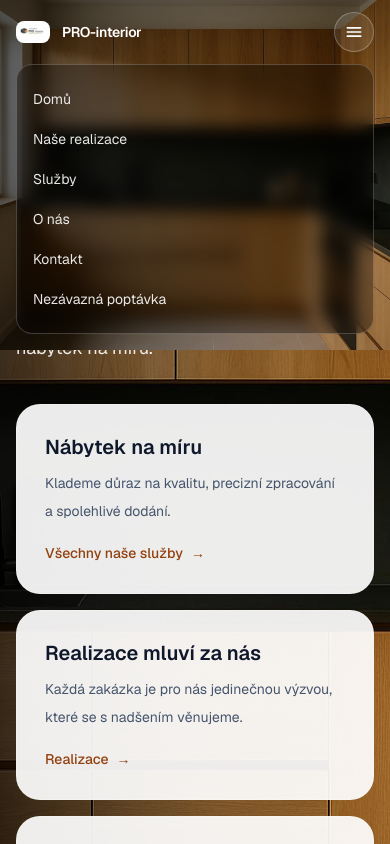
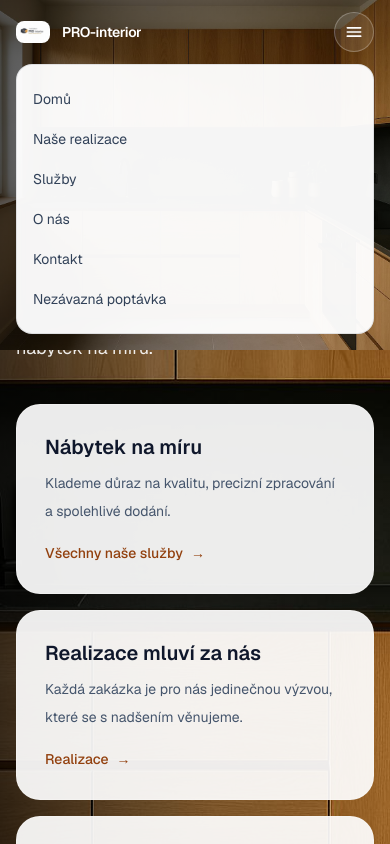
Before and after one commit to Vokurcak68/pro-interior, a Next.js app: page / in a window 390 px wide. Both pictures are taken after a click on the button "Otevřít menu". Shown: the top 844 px of the page. Built offline with nearby package versions, Linux system fonts and the light colour scheme.

Commit message:
fix(header): make homepage mobile dropdown light like other pages

```diff
--- a/src/components/SiteHeader.tsx
+++ b/src/components/SiteHeader.tsx
@@ -145,18 +145,17 @@ export function SiteHeader({ variant = "sticky" }: { variant?: "sticky" | "overl
           <div className="md:hidden pb-4">
             <div
               className={
-                isOverlay
-                  ? "rounded-2xl p-4 border border-white/20 bg-black/30 backdrop-blur"
-                  : "rounded-2xl p-4 border"
+                // Na homepage chceme dropdown světlý jako na ostatních stránkách.
+                "rounded-2xl p-4 border"
               }
-              style={isOverlay ? undefined : { borderColor: "var(--line)", background: "rgba(255,255,255,.96)" }}
+              style={{ borderColor: "var(--line)", background: "rgba(255,255,255,.96)" }}
             >
-              <div className={`grid gap-1 text-sm ${navClass}`}>
+              <div className="grid gap-1 text-sm text-slate-700">
                 {nav.map((i) => (
                   <Link
                     key={i.href}
                     href={i.href}
-                    className={`${navHover} transition-colors py-2`}
+                    className="hover:text-slate-950 transition-colors py-2"
                     onClick={() => setOpen(false)}
                   >
                     {i.label}
@@ -164,7 +163,7 @@ export function SiteHeader({ variant = "sticky" }: { variant?: "sticky" | "overl
                 ))}
                 <Link
                   href="/kontakt"
-                  className={`${navHover} transition-colors py-2 sm:hidden`}
+                  className="hover:text-slate-950 transition-colors py-2 sm:hidden"
                   onClick={() => setOpen(false)}
                 >
                   Nezávazná poptávka
```
